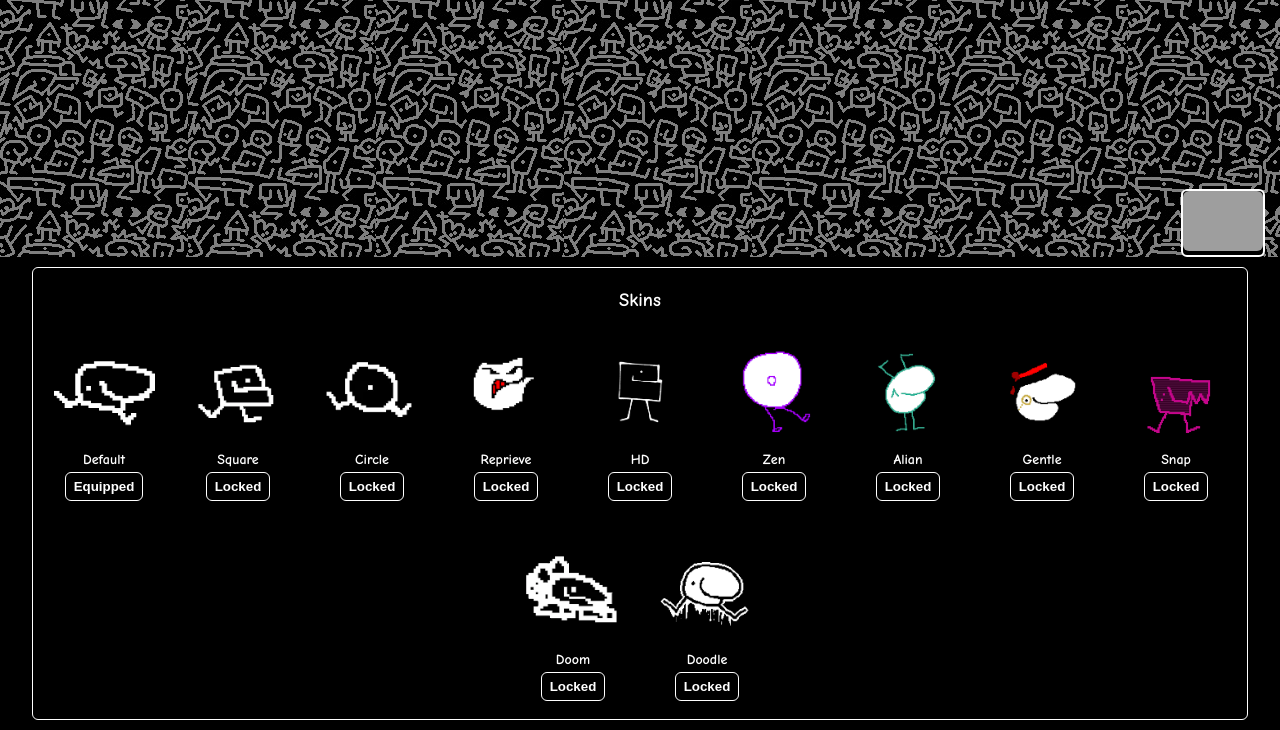
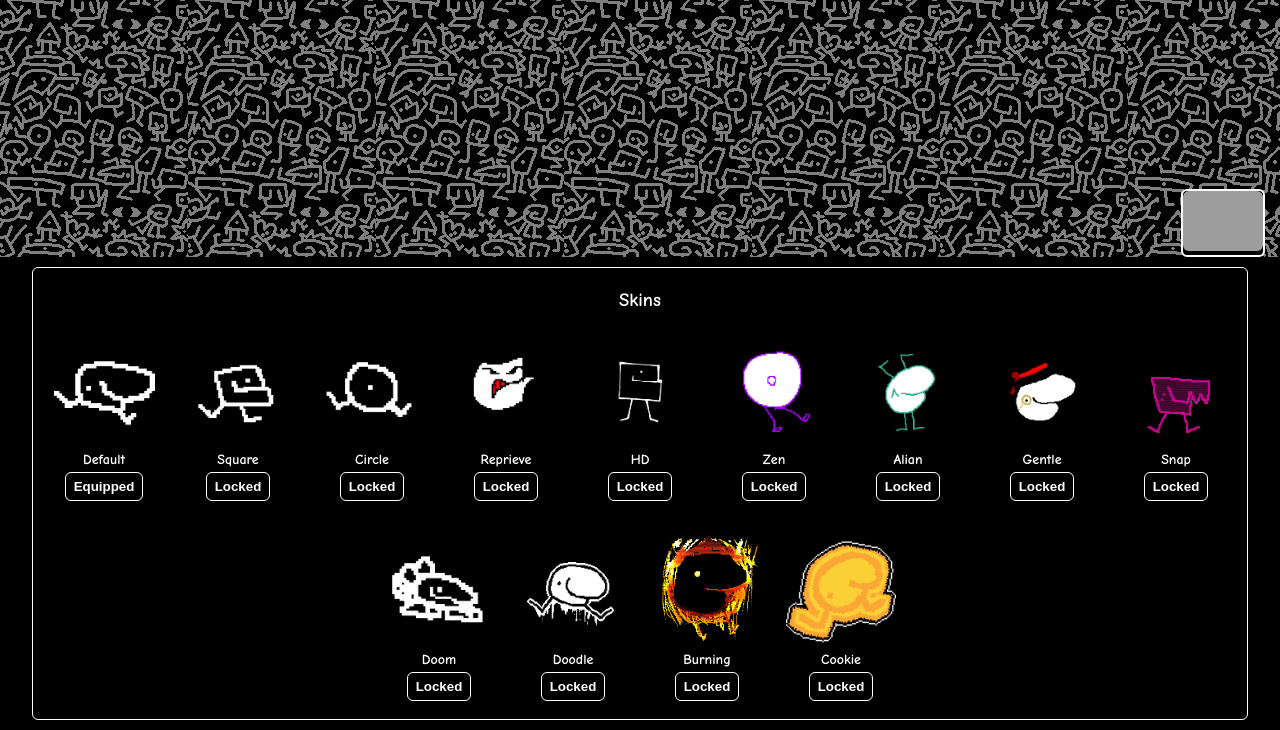
Before and after one commit to sp7n0/Goober-Clicker-Web, a plain HTML site: page Index.html in a window 1280 px wide. Shown: the part 543-1273 px from the top of the page. Drawn offline with Linux system fonts and the light colour scheme; grey boxes are pictures that could not be loaded.

Commit message:
added new skins

```diff
--- a/Index.html
+++ b/Index.html
@@ -92,6 +92,8 @@
         { id: 'snap', name: 'Snap', img: 'Assets/Images/goob-snap.png' },
         { id: 'doom', name: 'Doom', img: 'Assets/Images/goob-doom.png' },
         { id: 'doodle', name: 'Doodle', img: 'Assets/Images/goob-doodle.png' },
+        { id: 'burning', name: 'Burning', img: 'Assets/Images/goob-burning.png' },
+        { id: 'cookie', name: 'Cookie', img: 'Assets/Images/goob-cookie.png' }
       ];
 
       const availableSongs = [
```
